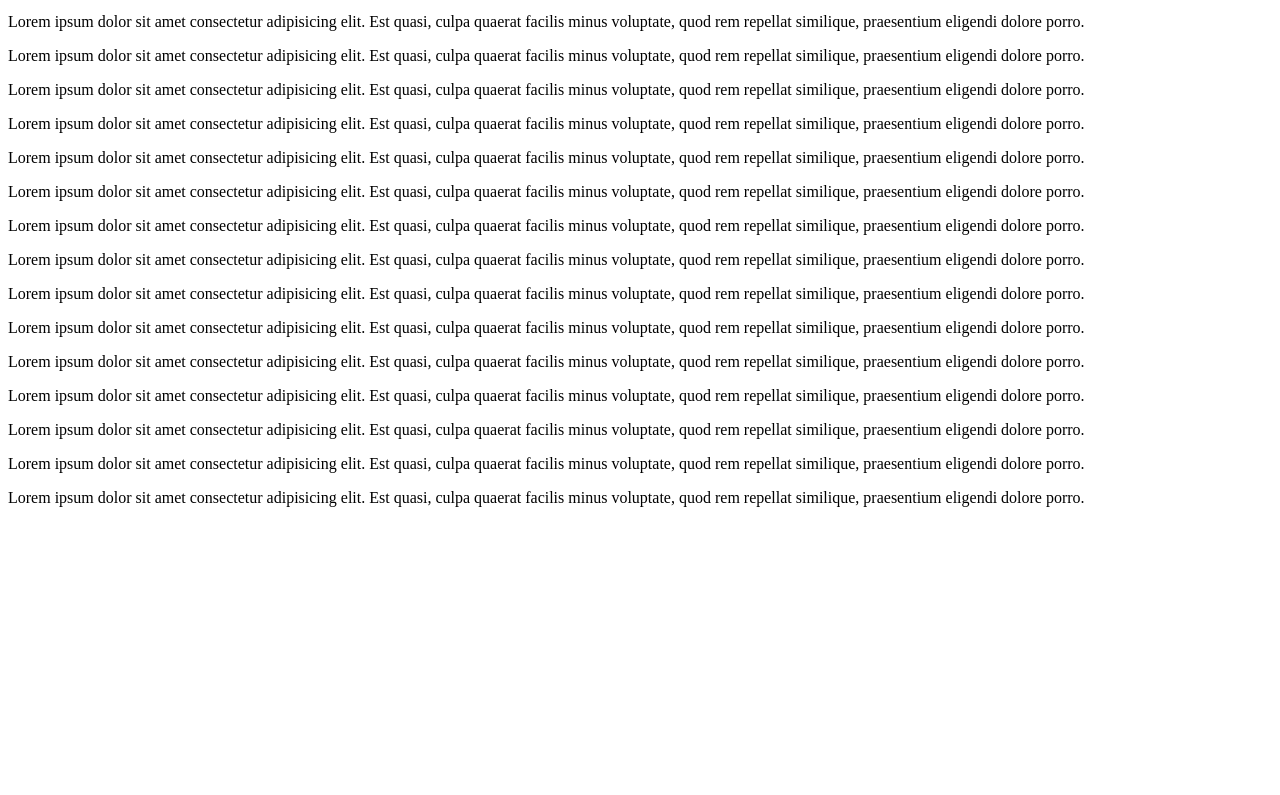
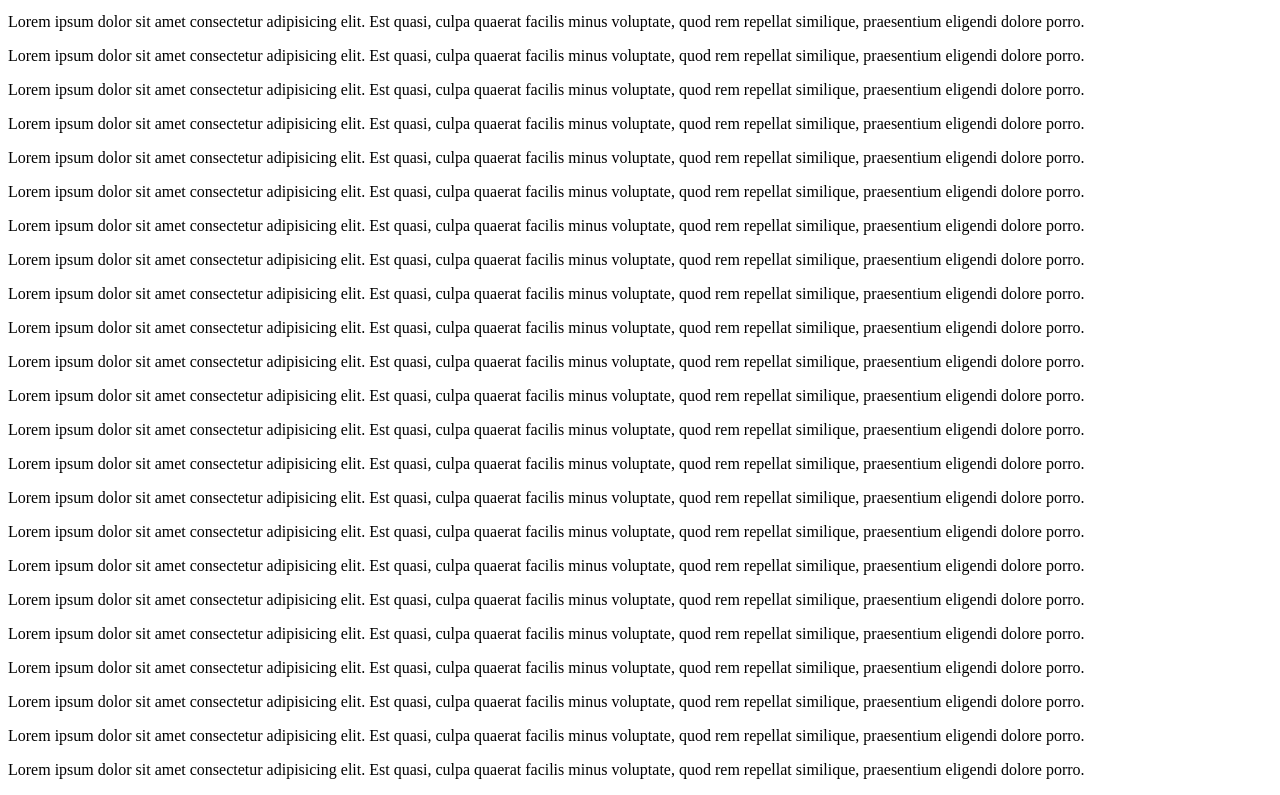
Before and after one commit to Aryanmridha13/WEBDEV13, a plain HTML site: page html/new.html in a window 1280 px wide. Shown: the part 325-1120 px from the top of the page. Before the commit the page ends 848 px from the top, so only its background shows below. Drawn offline with Linux system fonts and the light colour scheme.

Commit message:
paragraph

```diff
--- a/html/new.html
+++ b/html/new.html
@@ -33,6 +33,14 @@
 <p>Lorem ipsum dolor sit amet consectetur adipisicing elit. Est quasi, culpa quaerat facilis minus voluptate, quod rem repellat similique, praesentium eligendi dolore porro.</p>
 <p>Lorem ipsum dolor sit amet consectetur adipisicing elit. Est quasi, culpa quaerat facilis minus voluptate, quod rem repellat similique, praesentium eligendi dolore porro.</p>
 <p>Lorem ipsum dolor sit amet consectetur adipisicing elit. Est quasi, culpa quaerat facilis minus voluptate, quod rem repellat similique, praesentium eligendi dolore porro.</p>
+<p>Lorem ipsum dolor sit amet consectetur adipisicing elit. Est quasi, culpa quaerat facilis minus voluptate, quod rem repellat similique, praesentium eligendi dolore porro.</p>
+<p>Lorem ipsum dolor sit amet consectetur adipisicing elit. Est quasi, culpa quaerat facilis minus voluptate, quod rem repellat similique, praesentium eligendi dolore porro.</p>
+<p>Lorem ipsum dolor sit amet consectetur adipisicing elit. Est quasi, culpa quaerat facilis minus voluptate, quod rem repellat similique, praesentium eligendi dolore porro.</p>
+<p>Lorem ipsum dolor sit amet consectetur adipisicing elit. Est quasi, culpa quaerat facilis minus voluptate, quod rem repellat similique, praesentium eligendi dolore porro.</p>
+<p>Lorem ipsum dolor sit amet consectetur adipisicing elit. Est quasi, culpa quaerat facilis minus voluptate, quod rem repellat similique, praesentium eligendi dolore porro.</p>
+<p>Lorem ipsum dolor sit amet consectetur adipisicing elit. Est quasi, culpa quaerat facilis minus voluptate, quod rem repellat similique, praesentium eligendi dolore porro.</p>
+<p>Lorem ipsum dolor sit amet consectetur adipisicing elit. Est quasi, culpa quaerat facilis minus voluptate, quod rem repellat similique, praesentium eligendi dolore porro.</p>
+<p>Lorem ipsum dolor sit amet consectetur adipisicing elit. Est quasi, culpa quaerat facilis minus voluptate, quod rem repellat similique, praesentium eligendi dolore porro.</p>
 
 
 </body>
```
